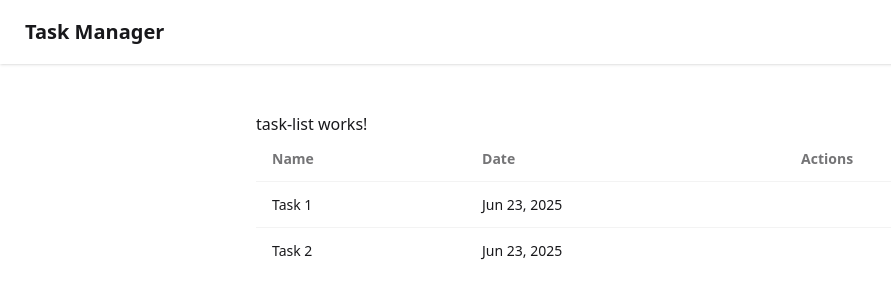
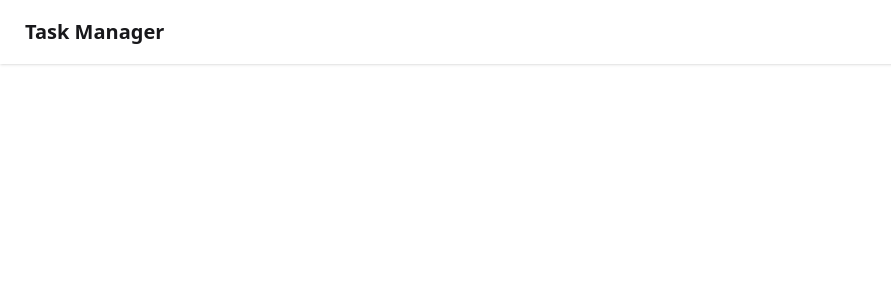
Before and after one commit to lisasce/angular-introduction-course, an Angular app: page / in a window 1280 px wide. Shown: the top 300 px of the page, without its empty margins (0-891 px from the left). Built offline with nearby package versions, Linux system fonts and the light colour scheme.

Commit message:
Chapter create task: add router outlet directive

```diff
--- a/src/app/app.html
+++ b/src/app/app.html
@@ -3,5 +3,5 @@
 </div>
 
 <main class="m-12 max-w-screen-md mx-auto">
-  <app-task-list />
+  <router-outlet />
 </main>
--- a/src/app/app.ts
+++ b/src/app/app.ts
@@ -1,10 +1,12 @@
 import { Component } from '@angular/core';
 import {TaskList} from './task-list/task-list';
+import {RouterOutlet} from '@angular/router';
 
 @Component({
   selector: 'app-root',
   imports: [
-    TaskList
+    TaskList,
+    RouterOutlet
   ],
   templateUrl: './app.html',
   styleUrl: './app.css'
```
